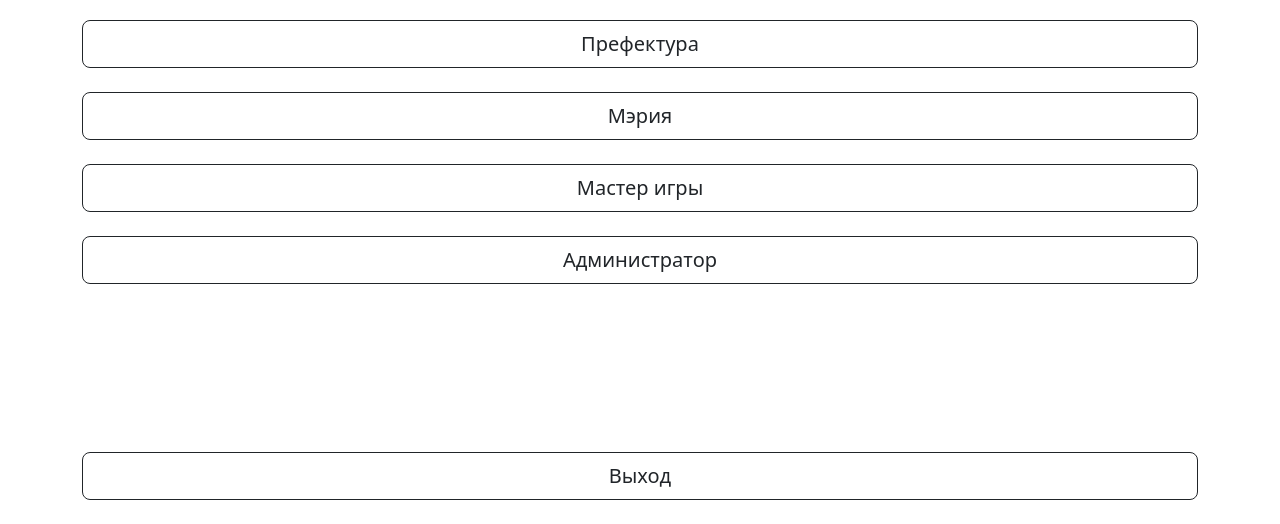
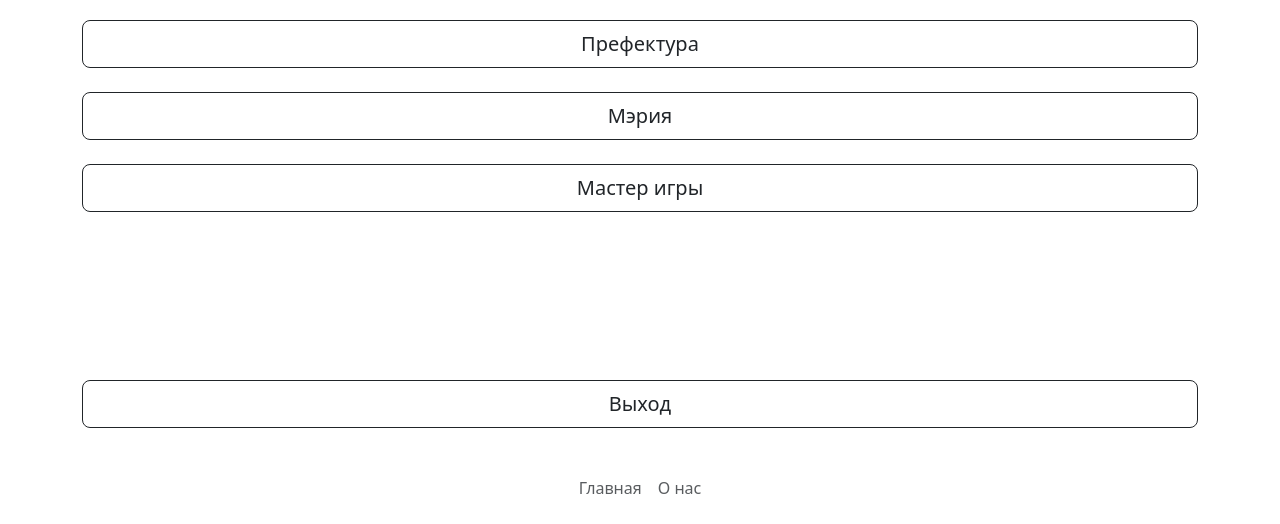
Before and after one commit to AshFungor/hope-project, a Flask app: page / in a window 1280 px wide. Shown: the part 397-921 px from the top of the page. Run offline with Flask 3, Linux system fonts and the light colour scheme; parts of the project's set-up code (start-up, migrations or seed data) failed here and were passed over; some libraries are stand-ins or nearby versions.

Commit message:
page-fixing

```diff
--- a/app/templates/main/index.html
+++ b/app/templates/main/index.html
@@ -22,8 +22,6 @@
 
     <button class="{{ color_for_big_button }} btn-lg mb-3" onclick="window.location.href='{{ url_for( 'accounts.master_cabinet' ) }}';">Мастер игры</button>
 
-    <button class="{{ color_for_big_button }} btn-lg mb-3" onclick="window.location.href='{{ url_for( 'accounts.admin_cabinet' ) }}';">Администратор</button>
-
 </div>
 
 {% endblock %}
--- a/app/templates/main/make_transaction.html
+++ b/app/templates/main/make_transaction.html
@@ -31,7 +31,9 @@
         <select class="form-select" name="product-name">
             <option class="text-start" selected> Выбрать продукт </option>
             {% for product in products %}
+                {% if product.id != 1 %}
                     <option class="text-start" name="{{ product.name }}" value="{{ product.name }}"> {{ product.name }} </option>
+                {% endif %}
             {% endfor %}
         </select>
     </div>
```
Also changed, not shown: app/templates/main/add_withdrowal.html (+15 -0 lines).
